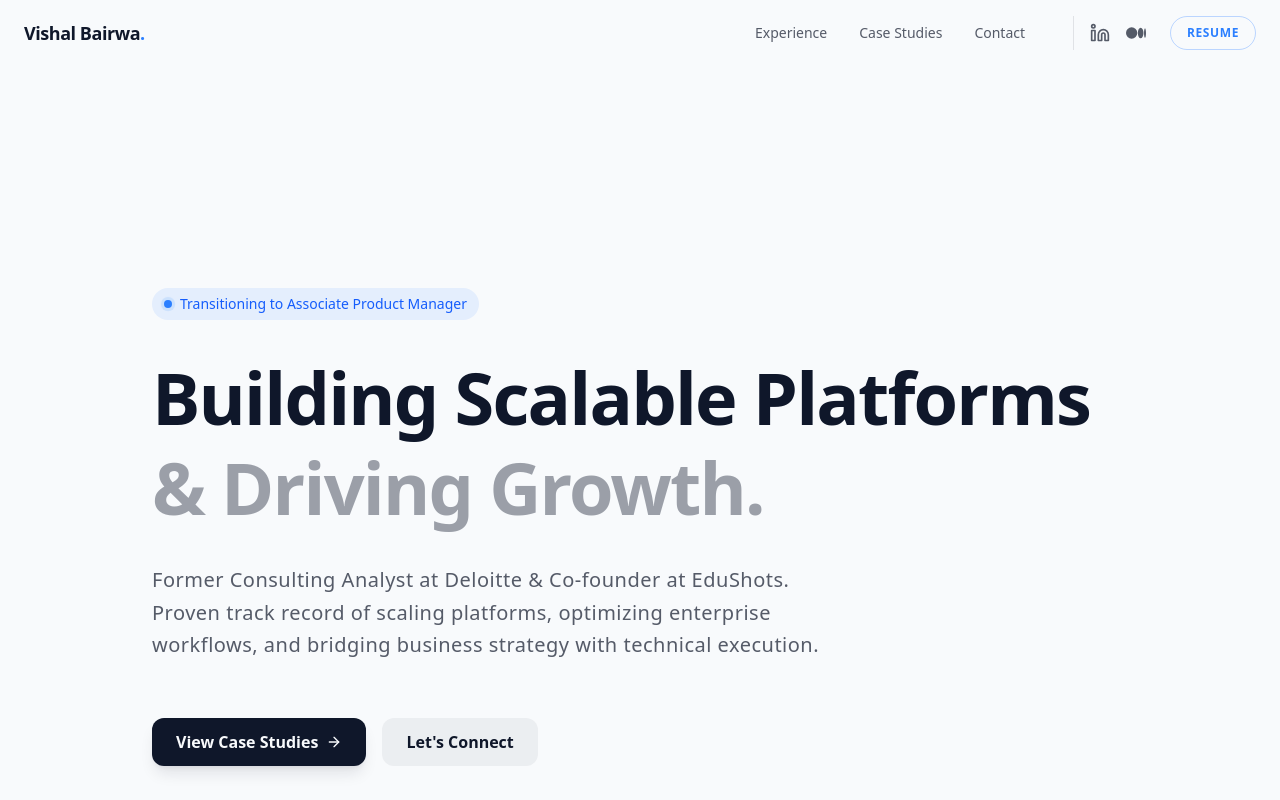
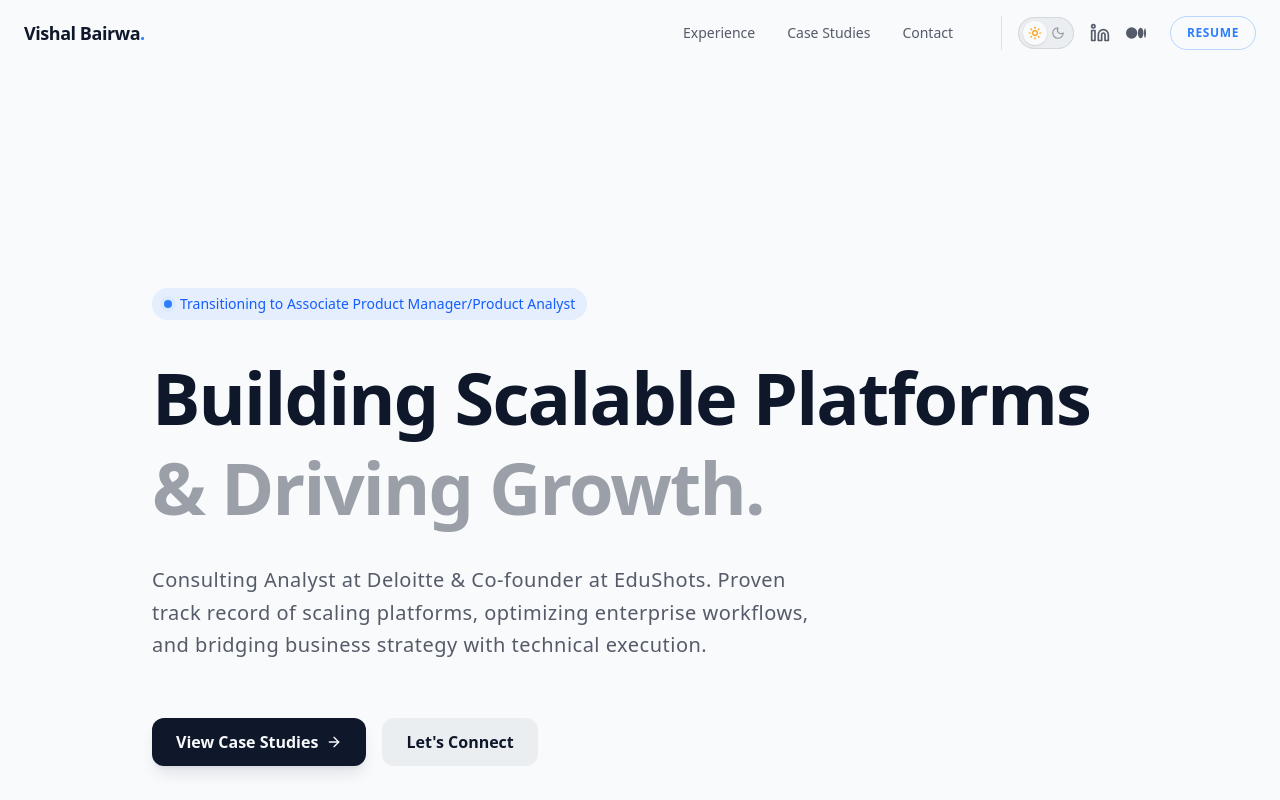
Before and after one commit to vishalbairwawork-cloud/portfolio-react-springboot, a Next.js app: page / in a window 1280 px wide. Shown: the top 800 px of the page. Built offline with nearby package versions, Linux system fonts and the light colour scheme.

Commit message:
feat: include figma in skills and improve theme toggle UX

```diff
--- a/package.json
+++ b/package.json
@@ -13,6 +13,7 @@
     "framer-motion": "^12.35.0",
     "lucide-react": "^0.577.0",
     "next": "16.1.6",
+    "next-themes": "^0.4.6",
     "pdf-parse": "^2.4.5",
     "react": "19.2.3",
     "react-dom": "19.2.3",
--- a/src/app/globals.css
+++ b/src/app/globals.css
@@ -1,4 +1,5 @@
 @import "tailwindcss";
+@custom-variant dark (&:where(.dark, .dark *));
 
 :root {
   --background: #f8fafc;
@@ -12,11 +13,9 @@
   --font-mono: var(--font-geist-mono);
 }
 
-@media (prefers-color-scheme: dark) {
-  :root {
-    --background: #09090b;
-    --foreground: #f8fafc;
-  }
+.dark {
+  --background: #09090b;
+  --foreground: #f8fafc;
 }
 
 html {
--- a/src/app/layout.tsx
+++ b/src/app/layout.tsx
@@ -13,6 +13,7 @@ const geistMono = Geist_Mono({
 });
 
 import Header from "@/components/ui/Header";
+import { ThemeProvider } from "@/components/ThemeProvider";
 
 export const metadata: Metadata = {
   title: "Vishal Bairwa | Product Manager & Digital Strategist",
@@ -25,14 +26,16 @@ export default function RootLayout({
   children: React.ReactNode;
 }>) {
   return (
-    <html lang="en">
+    <html lang="en" suppressHydrationWarning>
       <body
-        className={`${geistSans.variable} ${geistMono.variable} antialiased bg-background text-foreground`}
+        className={`${geistSans.variable} ${geistMono.variable} antialiased bg-background text-foreground transition-colors duration-300`}
       >
-        <Header />
-        <main className="flex flex-col min-h-screen pt-24">
-          {children}
-        </main>
+        <ThemeProvider attribute="class" defaultTheme="system" enableSystem disableTransitionOnChange>
+          <Header />
+          <main className="flex flex-col min-h-screen pt-24">
+            {children}
+          </main>
+        </ThemeProvider>
       </body>
     </html>
   );
--- a/src/app/page.tsx
+++ b/src/app/page.tsx
@@ -14,7 +14,7 @@ export default function Home() {
               <span className="animate-ping absolute inline-flex h-full w-full rounded-full bg-blue-400 opacity-75"></span>
               <span className="relative inline-flex rounded-full h-2 w-2 bg-blue-500"></span>
             </span>
-            Transitioning to Associate Product Manager
+            Transitioning to Associate Product Manager/Product Analyst
           </div>
         </FadeIn>
 
@@ -27,7 +27,7 @@ export default function Home() {
 
         <FadeIn delay={0.3}>
           <p className="text-lg md:text-xl text-foreground/70 max-w-2xl mb-8 mt-4 leading-relaxed tracking-wide">
-            Former Consulting Analyst at Deloitte & Co-founder at EduShots. Proven track record of scaling platforms, optimizing enterprise workflows, and bridging business strategy with technical execution.
+            Consulting Analyst at Deloitte & Co-founder at EduShots. Proven track record of scaling platforms, optimizing enterprise workflows, and bridging business strategy with technical execution.
           </p>
         </FadeIn>
 
--- /dev/null
+++ b/src/components/ThemeProvider.tsx
@@ -0,0 +1,11 @@
+"use client";
+
+import * as React from "react";
+import { ThemeProvider as NextThemesProvider } from "next-themes";
+
+export function ThemeProvider({
+    children,
+    ...props
+}: React.ComponentProps<typeof NextThemesProvider>) {
+    return <NextThemesProvider {...props}>{children}</NextThemesProvider>;
+}
--- a/src/components/ui/AnimatedToolset.tsx
+++ b/src/components/ui/AnimatedToolset.tsx
@@ -2,7 +2,7 @@
 
 import { motion } from "framer-motion";
 import {
-    Map, Lightbulb, Target, GitBranch, Layers, // Product
+    Map, Lightbulb, Target, GitBranch, Layers, Figma, // Product
     Database, LineChart, Filter, PieChart, Search, // Data
     Cloud, Server, Infinity, Layout, Github // Tech
 } from "lucide-react";
@@ -13,6 +13,7 @@ const tools = [
         items: [
             { name: "Roadmapping", icon: Map, color: "text-blue-500", bg: "bg-blue-500/10" },
             { name: "User Stories & PRDs", icon: Layers, color: "text-indigo-500", bg: "bg-indigo-500/10" },
+            { name: "Figma & Design", icon: Figma, color: "text-pink-500", bg: "bg-pink-500/10" },
             { name: "Competitive Analysis", icon: Target, color: "text-rose-500", bg: "bg-rose-500/10" },
             { name: "A/B Testing", icon: GitBranch, color: "text-purple-500", bg: "bg-purple-500/10" },
             { name: "Design Thinking", icon: Lightbulb, color: "text-amber-500", bg: "bg-amber-500/10" },
--- a/src/components/ui/Header.tsx
+++ b/src/components/ui/Header.tsx
@@ -3,6 +3,7 @@
 import { useState, useEffect } from "react";
 import { motion } from "framer-motion";
 import Link from "next/link";
+import { ThemeToggle } from "./ThemeToggle";
 import { clsx, type ClassValue } from "clsx";
 import { twMerge } from "tailwind-merge";
 import { Linkedin } from "lucide-react";
@@ -55,7 +56,8 @@ export default function Header() {
                 </Link>
 
                 <div className="flex items-center gap-4 ml-4 pl-4 border-l border-foreground/10">
-                    <a href="https://linkedin.com/in/vishal-bairwa" target="_blank" rel="noreferrer" className="text-foreground/70 hover:text-blue-600 transition-colors" aria-label="LinkedIn">
+                    <ThemeToggle />
+                    <a href="https://www.linkedin.com/in/vishal-bairwa/" target="_blank" rel="noreferrer" className="text-foreground/70 hover:text-blue-600 transition-colors" aria-label="LinkedIn">
                         <Linkedin className="w-5 h-5" />
                     </a>
                     <a href="https://medium.com/@vishalbairwa" target="_blank" rel="noreferrer" className="text-foreground/70 hover:text-foreground transition-colors" aria-label="Medium">
--- /dev/null
+++ b/src/components/ui/ThemeToggle.tsx
@@ -0,0 +1,56 @@
+"use client";
+
+import * as React from "react";
+import { Moon, Sun } from "lucide-react";
+import { useTheme } from "next-themes";
+import { motion } from "framer-motion";
+
+export function ThemeToggle() {
+    const { theme, setTheme, systemTheme } = useTheme();
+
+    // Guard against hydration mismatch by not rendering anything initially if undefined
+    const [mounted, setMounted] = React.useState(false);
+    React.useEffect(() => setMounted(true), []);
+
+    if (!mounted) {
+        return (
+            <div className="w-14 h-8 rounded-full bg-foreground/10 opacity-0" aria-hidden="true"></div>
+        );
+    }
+
+    const isDark = theme === "dark" || (theme === "system" && systemTheme === "dark");
+
+    return (
+        <button
+            onClick={() => setTheme(isDark ? "light" : "dark")}
+            className="relative flex items-center w-14 h-8 rounded-full bg-foreground/5 hover:bg-foreground/10 border border-foreground/10 transition-colors focus-visible:outline-none focus-visible:ring-2 focus-visible:ring-foreground/20"
+            aria-label="Toggle theme"
+        >
+            <div className="absolute inset-0 flex items-center justify-between px-2 w-full h-full pointer-events-none">
+                <Sun className="w-3.5 h-3.5 text-foreground/40" />
+                <Moon className="w-3.5 h-3.5 text-foreground/40" />
+            </div>
+
+            <motion.div
+                layout
+                initial={false}
+                animate={{
+                    x: isDark ? 24 : 0,
+                }}
+                transition={{
+                    type: "spring",
+                    stiffness: 500,
+                    damping: 30,
+                }}
+                className="w-6 h-6 rounded-full bg-background shadow-sm ml-1 flex items-center justify-center z-10"
+            >
+                {isDark ? (
+                    <Moon className="w-3.5 h-3.5 text-foreground" />
+                ) : (
+                    <Sun className="w-3.5 h-3.5 text-amber-500" />
+                )}
+            </motion.div>
+            <span className="sr-only">Toggle theme</span>
+        </button>
+    );
+}
```
Also changed, not shown: 1 other file (tests, documents, lock files or other folders).
